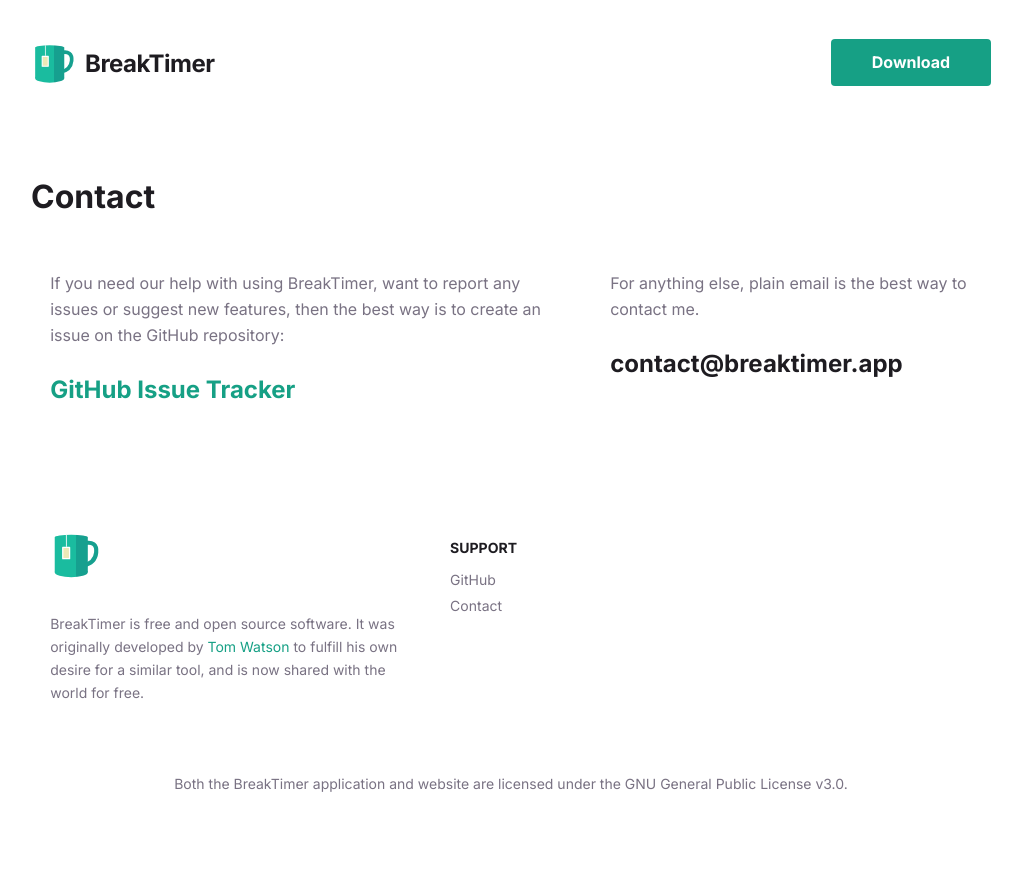
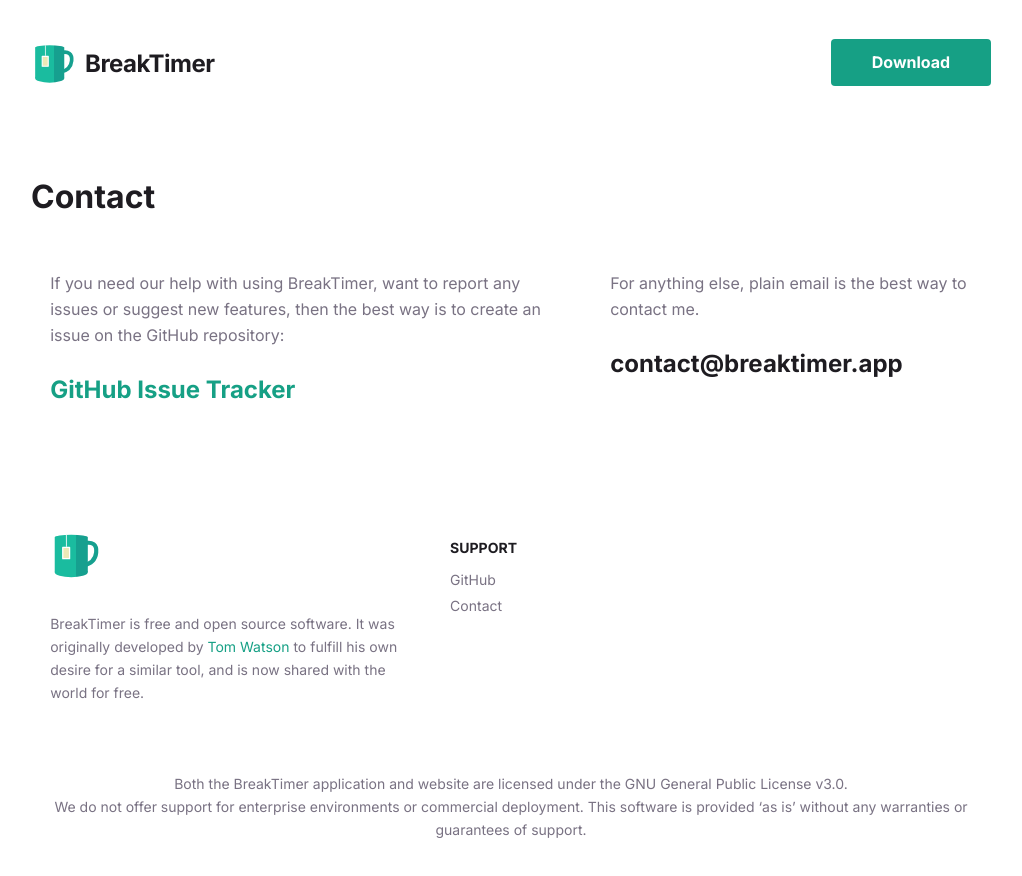
Before and after one commit to tom-james-watson/breaktimer-web, a Next.js app: page /contact in a window 1280 px wide. Shown: the top 876 px of the page, without its empty margins (129-1151 px from the left). Before the commit the page ends 840 px from the top, so only its background shows below. Built offline with nearby package versions, Linux system fonts and the light colour scheme.

Commit message:
Clarify no commercial support

```diff
--- a/app/layout.tsx
+++ b/app/layout.tsx
@@ -73,6 +73,9 @@
                 Both the BreakTimer application and website are licensed under
                 the GNU General Public License v3.0.
               </p>
+              <p>
+                We do not offer support for enterprise environments or commercial deployment. This software is provided ‘as is’ without any warranties or guarantees of support.
+              </p>
             </div>
           </div>
         </footer>
```
